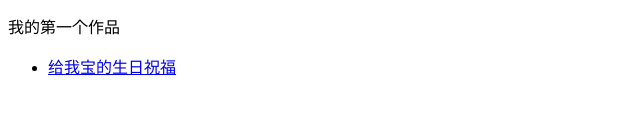
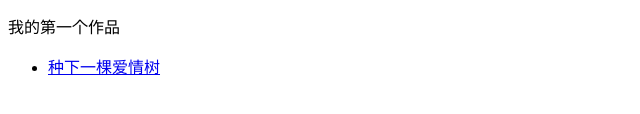
Before and after one commit to yguanc/yguanc.github.io, a plain HTML site: page index.html in a window 1280 px wide. Shown: the part 188-302 px from the top of the page, 0-640 px from the left. Drawn offline with Linux system fonts and the light colour scheme.

Commit message:
Update index.html

```diff
--- a/index.html
+++ b/index.html
@@ -8,5 +8,5 @@
 </ul>
 <p>我的第一个作品</p>
 <ul>
-  <li> <a href="https://yguanc.github.io/birthday">给我宝的生日祝福</a> </li>
+  <li> <a href="https://yguanc.github.io/LoveTree">种下一棵爱情树</a> </li>
 </ul>
```
